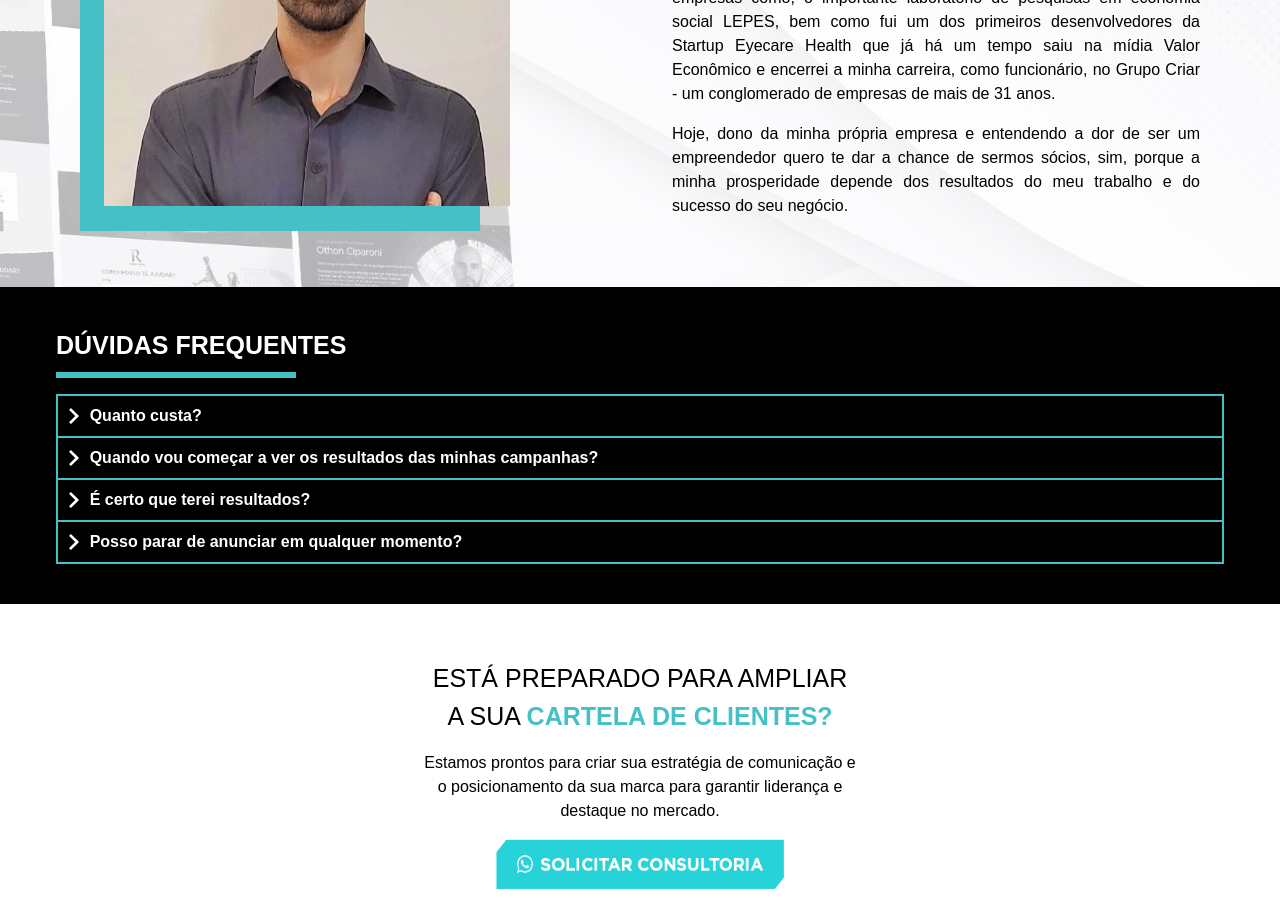
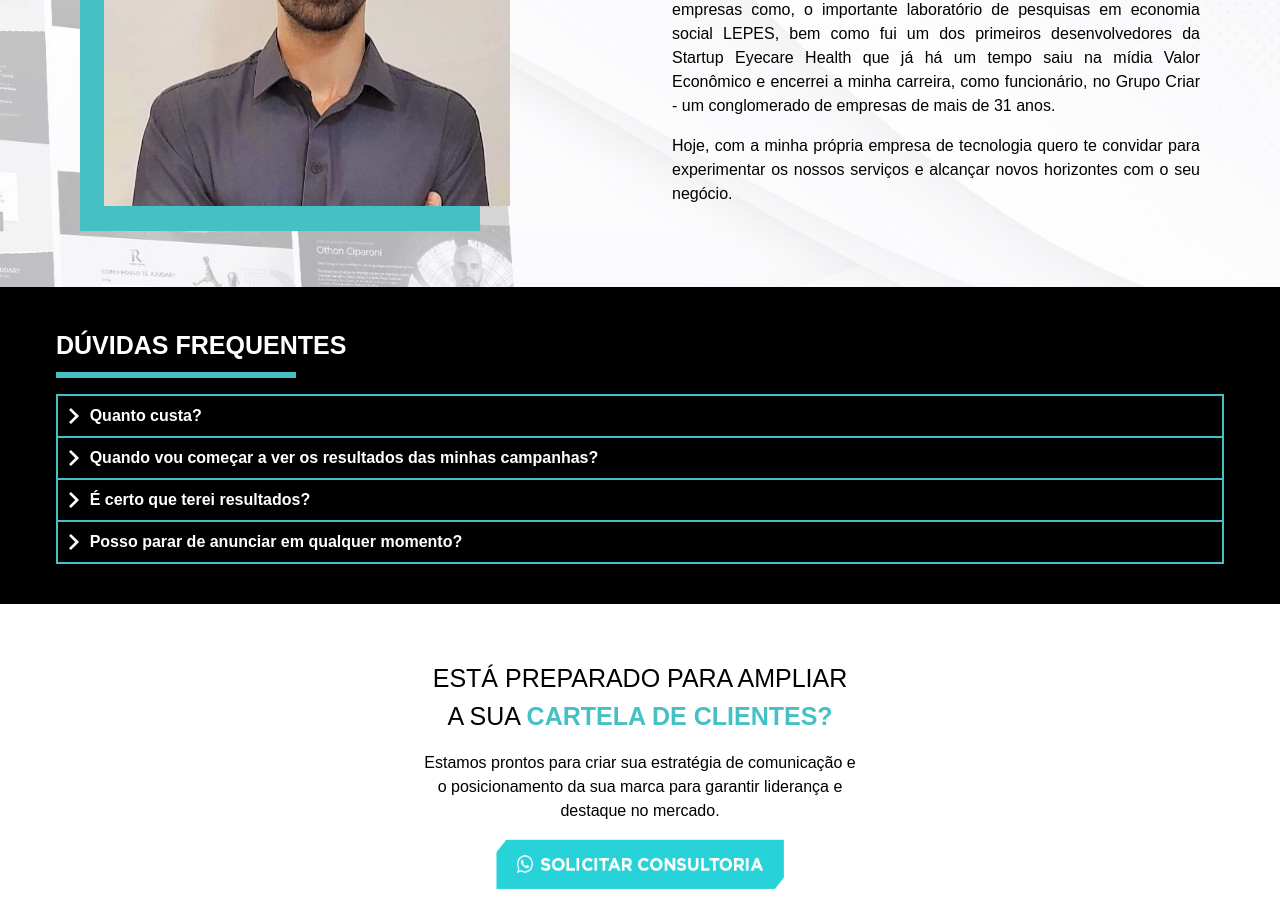
Before and after one commit to souzalabs/job-site, a React (Create React App) app: page / in a window 1280 px wide. Shown: the part 2420-3339 px from the top of the page. Built offline with nearby package versions, Linux system fonts and the light colour scheme.

Commit message:
Changed about me text

```diff
--- a/src/pages/Home/components/Onboard/index.jsx
+++ b/src/pages/Home/components/Onboard/index.jsx
@@ -127,7 +127,7 @@ export default function Onboard() {
 
           <p className='text-black text-justify'>Me chamo Kelven Souza, trabalho com tecnologia desde quando estava com 16 anos de idade, são mais de seis anos na área. Estudei em uma das melhores faculdades de negócio da América Latina (FEA - USP) e trabalhei análisando dados e desenvolvendo software em grandes empresas como, o importante laboratório de pesquisas em economia social LEPES, bem como fui um dos primeiros desenvolvedores da Startup Eyecare Health que já há um tempo saiu na mídia Valor Econômico e encerrei a minha carreira, como funcionário, no Grupo Criar - um conglomerado de empresas de mais de 31 anos.</p>
 
-          <p className='text-black text-justify'>Hoje, dono da minha própria empresa e entendendo a dor de ser um empreendedor quero te dar a chance de sermos sócios, sim, porque a minha prosperidade depende dos resultados do meu trabalho e do sucesso do seu negócio.</p>
+          <p className='text-black text-justify'>Hoje, com a minha própria empresa de tecnologia quero te convidar para experimentar os nossos serviços e alcançar novos horizontes com o seu negócio.</p>
         </div>
       </div>
 
```
